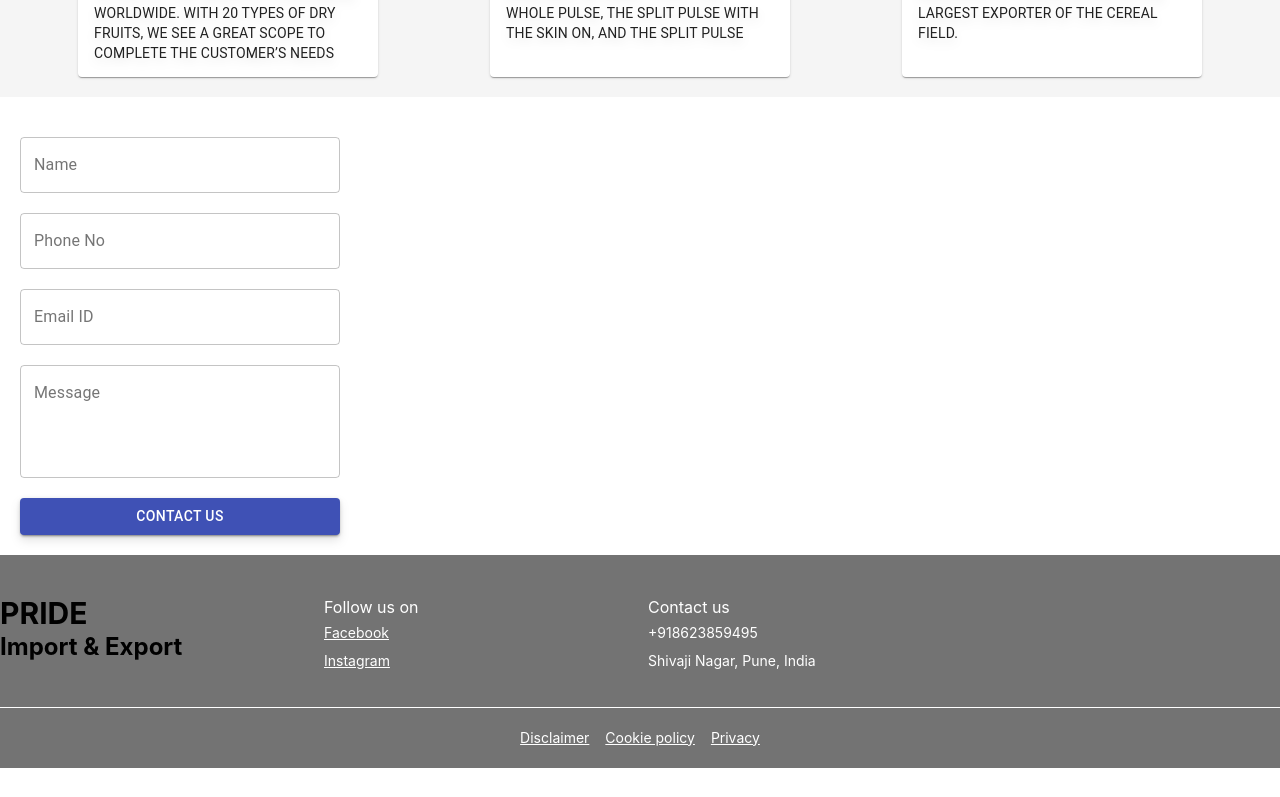
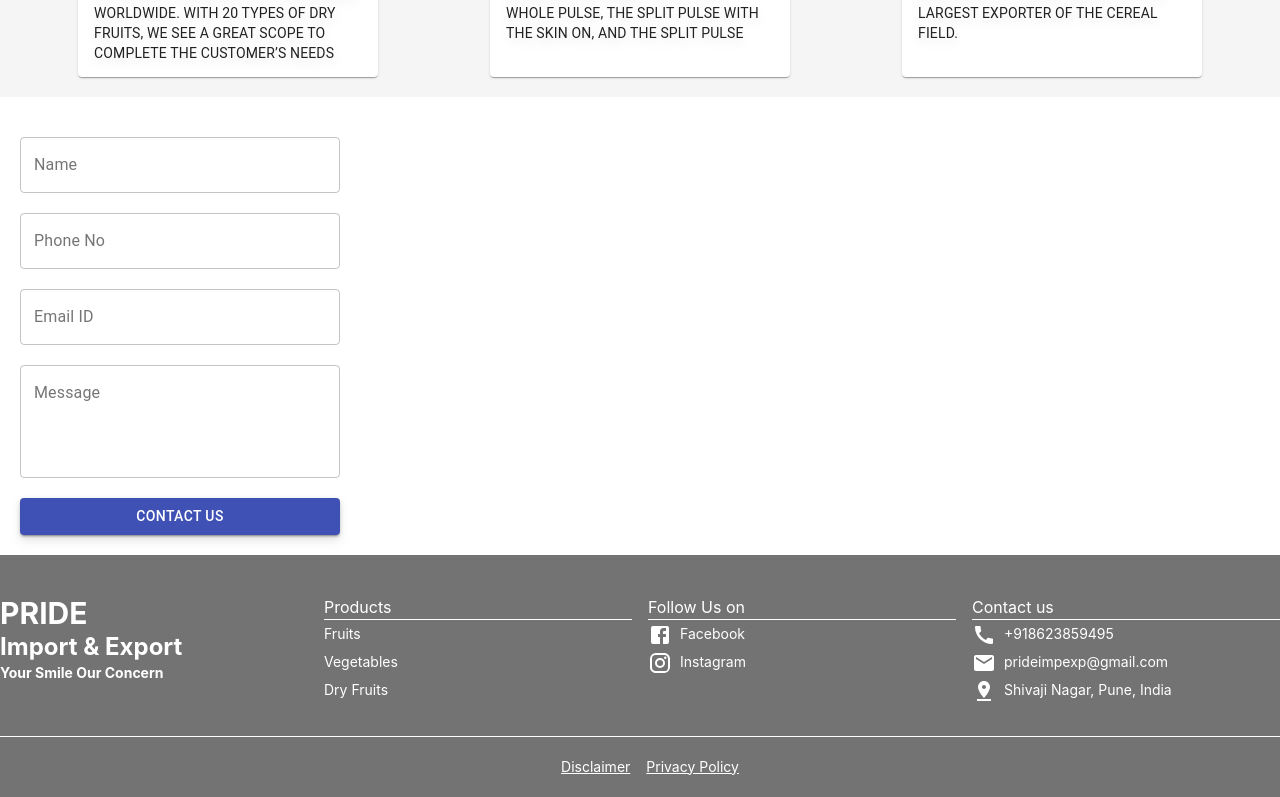
Before and after one commit to kishorshivsharan0055/kanhaiyaicecream-web, a Next.js app: page / in a window 1280 px wide. Shown: the part 919-1716 px from the top of the page. Before the commit the page ends 1687 px from the top, so only its background shows below. Built offline with nearby package versions, Linux system fonts and the light colour scheme.

Commit message:
:sparkles: added animation effects

```diff
--- a/components/Footer.tsx
+++ b/components/Footer.tsx
@@ -1,42 +1,128 @@
 import React from "react";
 import { PHONE_NO } from "../contants";
+import InstagramIcon from "@material-ui/icons/Instagram";
+import FacebookIcon from "@material-ui/icons/Facebook";
+import CallIcon from "@material-ui/icons/Call";
+import PinDropIcon from "@material-ui/icons/PinDrop";
+import MailIcon from "@material-ui/icons/Mail";
+import Fade from "react-reveal/Fade";
+
+import { createStyles, makeStyles, Theme } from "@material-ui/core/styles";
 
 interface FooterProps {}
+const useStyles = makeStyles((theme: Theme) =>
+  createStyles({
+    extendedIcon: {
+      marginRight: theme.spacing(1),
+      color: "#FFFFFF",
+    },
+  })
+);
 
 export const Footer: React.FC<FooterProps> = ({}) => {
+  const classes = useStyles();
+
   return (
     <div>
       <nav id="footer" className="bg-gray-500">
         {/* start container */}
         <div className="container mx-auto pt-8 pb-4">
-          <div className="flex flex-wrap overflow-hidden sm:-mx-1 md:-mx-px lg:-mx-2 xl:-mx-2">
+          <div className="flex flex-wrap overflow-hidden ml-5 mr-5 sm:-mx-1 md:-mx-px lg:-mx-2 xl:-mx-2">
             <div className="w-full overflow-hidden sm:my-1 sm:px-1 sm:w-1/2 md:my-px md:px-px md:w-1/2 lg:my-2 lg:px-2 lg:w-1/4 xl:my-2 xl:px-2 xl:w-1/4 pb-6">
               {/* Column 1 Content */}
-              <div className="text-3xl font-bold">PRIDE</div>
-              <div className="text-2xl font-bold">Import & Export</div>
+              <div className="text-3xl text-white font-bold">PRIDE</div>
+              <div className="text-2xl text-white font-bold">
+                Import & Export
+              </div>
+              <div className="text-sm text-white font-bold">
+                Your Smile Our Concern
+              </div>
             </div>
             <div className="w-full overflow-hidden sm:my-1 sm:px-1 sm:w-1/2 md:my-px md:px-px md:w-1/2 lg:my-2 lg:px-2 lg:w-1/4 xl:my-2 xl:px-2 xl:w-1/4 pb-6">
               {/* Column 2 Content */}
-              <h4 className="text-white">Follow us on</h4>
+              <h4
+                className="text-white"
+                style={{ borderBottom: "1px solid white" }}
+              >
+                Products
+              </h4>
+              <Fade bottom>
                 <ul className="nav navbar-nav">
                   <li id="navi-2" className="leading-7 text-sm">
-                  <a className="text-white underline text-small">Facebook </a>
+                    <a className="text-white text-small cursor-pointer">
+                      Fruits{" "}
+                    </a>
                   </li>
                   <li id="navi-1" className="leading-7 text-sm">
-                  <a className="text-white underline text-small">Instagram</a>
+                    <a className="text-white text-small cursor-pointer">
+                      Vegetables
+                    </a>
                   </li>
+                  <li id="navi-1" className="leading-7 text-sm">
+                    <a className="text-white text-small cursor-pointer">
+                      Dry Fruits
+                    </a>
+                  </li>
+                </ul>
+              </Fade>
+            </div>
+            <div className="w-full overflow-hidden sm:my-1 sm:px-1 sm:w-1/2 md:my-px md:px-px md:w-1/2 lg:my-2 lg:px-2 lg:w-1/4 xl:my-2 xl:px-2 xl:w-1/4 pb-6">
+              {/* Column 2 Content */}
+              <h4
+                className="text-white"
+                style={{ borderBottom: "1px solid white" }}
+              >
+                Follow Us on
+              </h4>
+              <ul className="nav navbar-nav">
+                <Fade bottom>
+                  <li id="navi-2" className="leading-7 text-sm">
+                    <FacebookIcon className={classes.extendedIcon} />
+                    <a className="text-white text-small cursor-pointer">
+                      Facebook
+                    </a>
+                  </li>
+                  <li id="navi-1" className="leading-7 text-sm">
+                    <InstagramIcon className={classes.extendedIcon} />
+                    <a className="text-white text-small cursor-pointer">
+                      Instagram
+                    </a>
+                  </li>
+                </Fade>
               </ul>
             </div>
             <div className="w-full overflow-hidden sm:my-1 sm:px-1 sm:w-1/2 md:my-px md:px-px md:w-1/2 lg:my-2 lg:px-2 lg:w-1/4 xl:my-2 xl:px-2 xl:w-1/4 pb-6">
               {/* Column 4 Content */}
-              <h4 className="text-white">Contact us</h4>
+              <h4
+                className="text-white"
+                style={{ borderBottom: "1px solid white" }}
+              >
+                Contact us
+              </h4>
               <ul>
-                <li id="navi-2" className="leading-7 text-white text-sm">
+                <Fade bottom>
+                  <li
+                    id="navi-2"
+                    className="leading-7 text-white text-sm cursor-pointer"
+                  >
+                    <CallIcon className={classes.extendedIcon} />
                     {PHONE_NO}
                   </li>
-                <li id="navi-1" className="leading-7 text-sm text-white">
+                  <li
+                    id="navi-1"
+                    className="leading-7 text-sm text-white cursor-pointer"
+                  >
+                    <MailIcon className={classes.extendedIcon} />
+                    prideimpexp@gmail.com
+                  </li>
+                  <li
+                    id="navi-1"
+                    className="leading-7 text-sm text-white cursor-pointer"
+                  >
+                    <PinDropIcon className={classes.extendedIcon} />
                     Shivaji Nagar, Pune, India
                   </li>
+                </Fade>
               </ul>
             </div>
           </div>
@@ -45,9 +131,9 @@ export const Footer: React.FC<FooterProps> = ({}) => {
             className="pt-4 md:flex md:items-center md:justify-center "
             style={{ borderTop: "1px solid white" }}
           >
-            <ul>
+            <ul className="ml-5">
               <li
-                className="md:mx-2 md:inline leading-7 text-sm"
+                className="md:mx-2 md:inline leading-7 text-sm "
                 id="footer-navi-2"
               >
                 <a
@@ -57,24 +143,27 @@ export const Footer: React.FC<FooterProps> = ({}) => {
                   Disclaimer
                 </a>
               </li>
-              <li
+              {/* <li
                 className="md:mx-2 md:inline leading-7 text-sm"
                 id="footer-navi-2"
               >
                 <a className="text-white underline text-small" href="/cookie">
                   Cookie policy
                 </a>
-              </li>
+              </li> */}
               <li
                 className="md:mx-2 md:inline leading-7 text-sm"
                 id="footer-navi-2"
               >
                 <a className="text-white underline text-small" href="/privacy">
-                  Privacy
+                  Privacy Policy
                 </a>
               </li>
             </ul>
           </div>
+          {/* <div className="md:items-center md:justify-center md:flex text-white">
+            <div>Developed by Kishor Shivsharan</div>
+          </div> */}
           {/* end container */}
         </div>
       </nav>
--- a/components/NavBar.tsx
+++ b/components/NavBar.tsx
@@ -24,8 +24,9 @@ export const NavBar: React.FC = ({}) => {
           </Link>
           <Link href="/">
             <a className="font-semibold text-2xl md:text-4xl flex-grow pl-5">
-              <div>PRIDE</div>
+              <div className="text-4xl">PRIDE</div>
               <div className="text-lg">Import & Export</div>
+              <div className="text-xs">Your Smile Our Concern</div>
             </a>
           </Link>
           <div
--- a/components/contactForm.tsx
+++ b/components/contactForm.tsx
@@ -2,6 +2,7 @@ import React, { useState } from "react";
 import { FormControl, Button } from "@material-ui/core";
 import TextField from "@material-ui/core/TextField";
 import { createStyles, makeStyles, Theme } from "@material-ui/core/styles";
+import Fade from "react-reveal/Fade";
 
 const useStyles = makeStyles((theme: Theme) =>
   createStyles({
@@ -36,6 +37,7 @@ export const ContactForm: React.FC<contactFormProps> = ({}) => {
 
   return (
     <div className="pt-10 items-center">
+      <Fade bottom>
         <div></div>
         <FormControl
           className="space-y-5"
@@ -85,6 +87,7 @@ export const ContactForm: React.FC<contactFormProps> = ({}) => {
             Contact Us
           </Button>
         </FormControl>
+      </Fade>
     </div>
   );
 };
--- /dev/null
+++ b/components/whyUs.tsx
@@ -0,0 +1,13 @@
+import React from "react";
+
+interface whyUsProps {}
+
+export const whyUs: React.FC<whyUsProps> = ({}) => {
+  return (
+    <>
+      <div>
+        <div className="text-4xl">Why Us</div>
+      </div>
+    </>
+  );
+};
--- a/package.json
+++ b/package.json
@@ -18,6 +18,8 @@
     "react": "17.0.1",
     "react-animated-slider": "^2.0.0",
     "react-dom": "17.0.1",
+    "react-native-phone-call": "^1.0.9",
+    "react-reveal": "^1.2.2",
     "react-whatsapp": "^0.2.0",
     "tailwindcss": "^2.0.1"
   },
--- a/pages/index.tsx
+++ b/pages/index.tsx
@@ -7,6 +7,7 @@ import { NavBar } from "../components/NavBar";
 import { ProductsSection } from "../components/productsSection";
 import { SliderCorousal } from "../components/slider";
 import { PHONE_NO } from "../contants";
+import Reveal from "react-reveal";
 
 const useStyles = makeStyles((theme: Theme) =>
   createStyles({
--- a/pages/products/[product].tsx
+++ b/pages/products/[product].tsx
@@ -12,7 +12,7 @@ import ReactWhatsapp from "react-whatsapp";
 import { PHONE_NO } from "../../contants";
 import { NavBar } from "../../components/NavBar";
 import Footer from "../../components/Footer";
-import { relative } from "path";
+import Fade from "react-reveal/Fade";
 
 const useStyles = makeStyles({
   rootCard: {
@@ -82,12 +82,12 @@ export const ProductPage = ({ productData }) => {
               <Grid container justify="center">
                 {productData.subproducts.map((value) => (
                   <div className="pt-10 md:ml-10 md:mr-10 lg:ml-10 lg:mt-10 sm:mr-10 sm:ml-10">
+                    <Fade bottom>
                       <Card style={{ width: 200, maxHeight: 250 }}>
                         <CardActionArea>
                           <CardMedia
                             className={classes.media}
                             image={value.img}
-                          title="Contemplative Reptile"
                           />
                           <CardContent className="card-content">
                             <div className="text-sm text-center">
@@ -96,6 +96,7 @@ export const ProductPage = ({ productData }) => {
                           </CardContent>
                         </CardActionArea>
                       </Card>
+                    </Fade>
                   </div>
                 ))}
               </Grid>
```
Also changed, not shown: components/productsSection.tsx (+10 -1 lines), 1 other file (tests, documents, lock files or other folders). Lines whose indentation alone changed are shown as unchanged.
